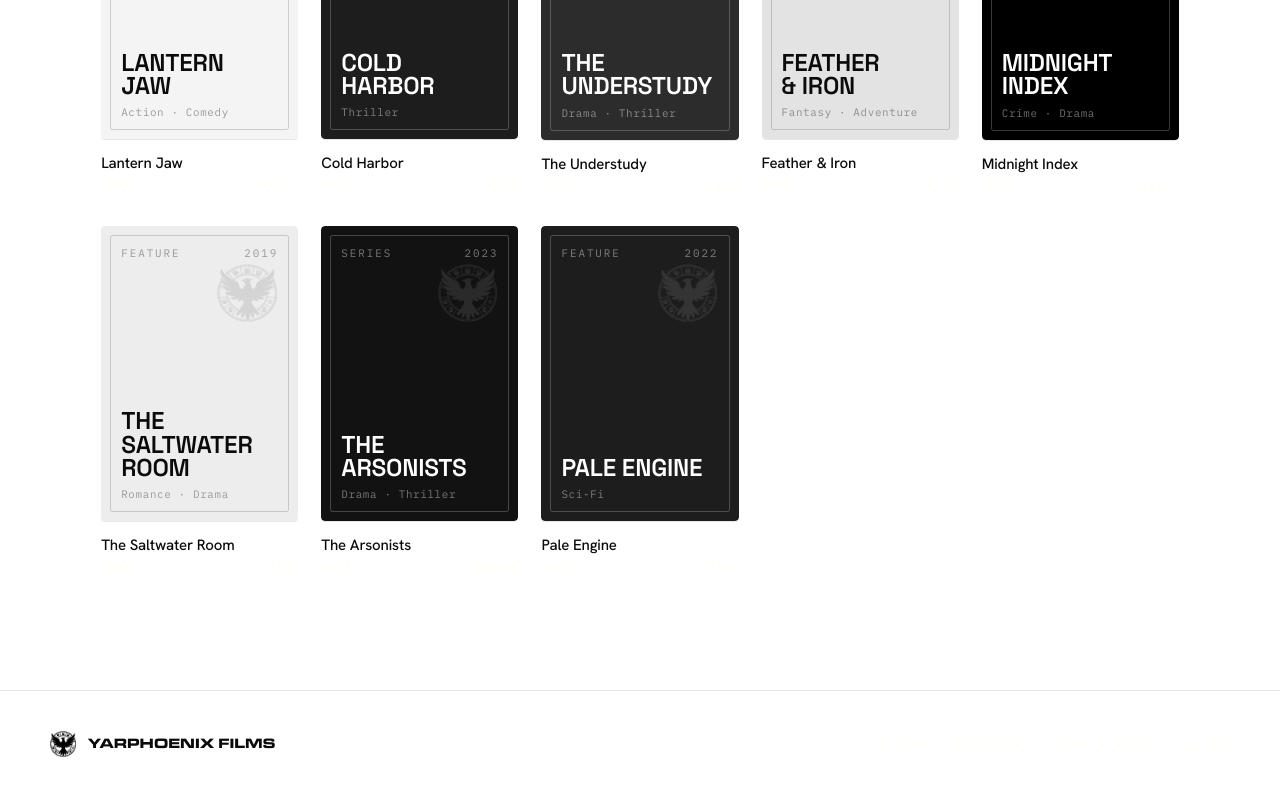
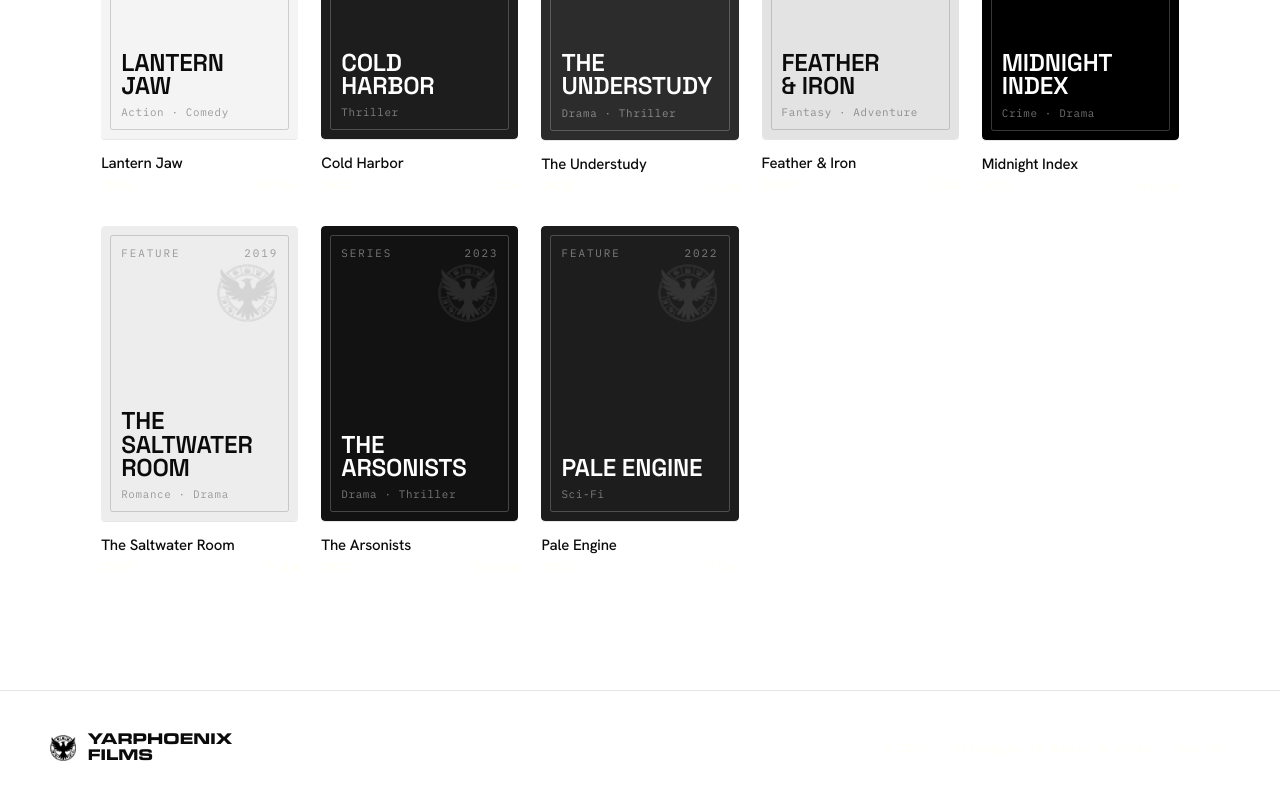
Before and after one commit to yarphoenix/yarphoenix-watch, a React (Create React App) app: page / in a window 1280 px wide. Shown: the part 1484-2284 px from the top of the page. Built offline with nearby package versions, Linux system fonts and the light colour scheme; no server answers.

Commit message:
refactor(logo): extract brand into reusable Logo component

```diff
--- /dev/null
+++ b/src/components/Logo.jsx
@@ -0,0 +1,26 @@
+import whitePhoenix from "../assets/phoenix-films-white.png";
+import phoenix from "../assets/phoenix-films.png";
+import {useTheme} from "../theme/ThemeContext";
+import {useT} from "../i18n/LanguageContext";
+
+export const Logo = () => {
+    const t = useT();
+    const { theme } = useTheme();
+    const dark = theme === "dark";
+
+    return (
+        <>
+            <img src={dark ? whitePhoenix : phoenix} alt={t('header.logoAlt')} />
+            <span className="lockup">
+                        <span className="name wordmark" style={
+                            {
+                                display: "inline-block",
+                                width: 50
+                            }
+                        }>
+                            Yarphoenix Films
+                        </span>
+            </span>
+        </>
+    )
+}
--- a/src/layout/Footer.jsx
+++ b/src/layout/Footer.jsx
@@ -1,6 +1,6 @@
-import phoenix from '../assets/phoenix-films.png';
 import { useLang } from '../i18n/LanguageContext';
 import { getProvider } from '../api';
+import { Logo } from '../components/Logo';
 
 const Footer = () => {
     const { lang, t } = useLang();
@@ -9,8 +9,7 @@ const Footer = () => {
         <footer className="site-footer">
             <div className="page inner">
                 <div className="fbrand">
-                    <img src={phoenix} alt="" />
-                    <span className="wordmark" style={{ fontSize: "14px" }}>Yarphoenix Films</span>
+                    <Logo />
                 </div>
                 <span className="fmark">© {new Date().getFullYear()} · {t("footer.tagline")} · {api.configured ? t("footer.viaApi") : t("footer.viaLocal")}</span>
             </div>
--- a/src/layout/Header.jsx
+++ b/src/layout/Header.jsx
@@ -1,5 +1,4 @@
 import '../index.css';
-import phoenix from '../assets/phoenix-films.png';
 import { useT } from '../i18n/LanguageContext';
 import { LanguageToggle } from '../components/LanguageToggle';
 import { ThemeToggle } from '../components/ThemeToggle';
@@ -11,15 +10,7 @@ const Header = ({ onHome }) => {
         <header className="site-header">
             <div className="page bar">
                 <button type="button" className="brand" onClick={onHome} aria-label={t('header.homeAria')}>
-                    <img src={phoenix} alt={t('header.logoAlt')} />
-                    <span className="lockup">
-                        <span className="name wordmark" style={
-                            {display: "inline-block",
-                            width: 50}
-                        }>
-                            Yarphoenix Films
-                        </span>
-                    </span>
+                    <Logo />
                 </button>
                 <nav className="nav" aria-label={t('nav.primaryAria')}>
                     <LanguageToggle />
```
